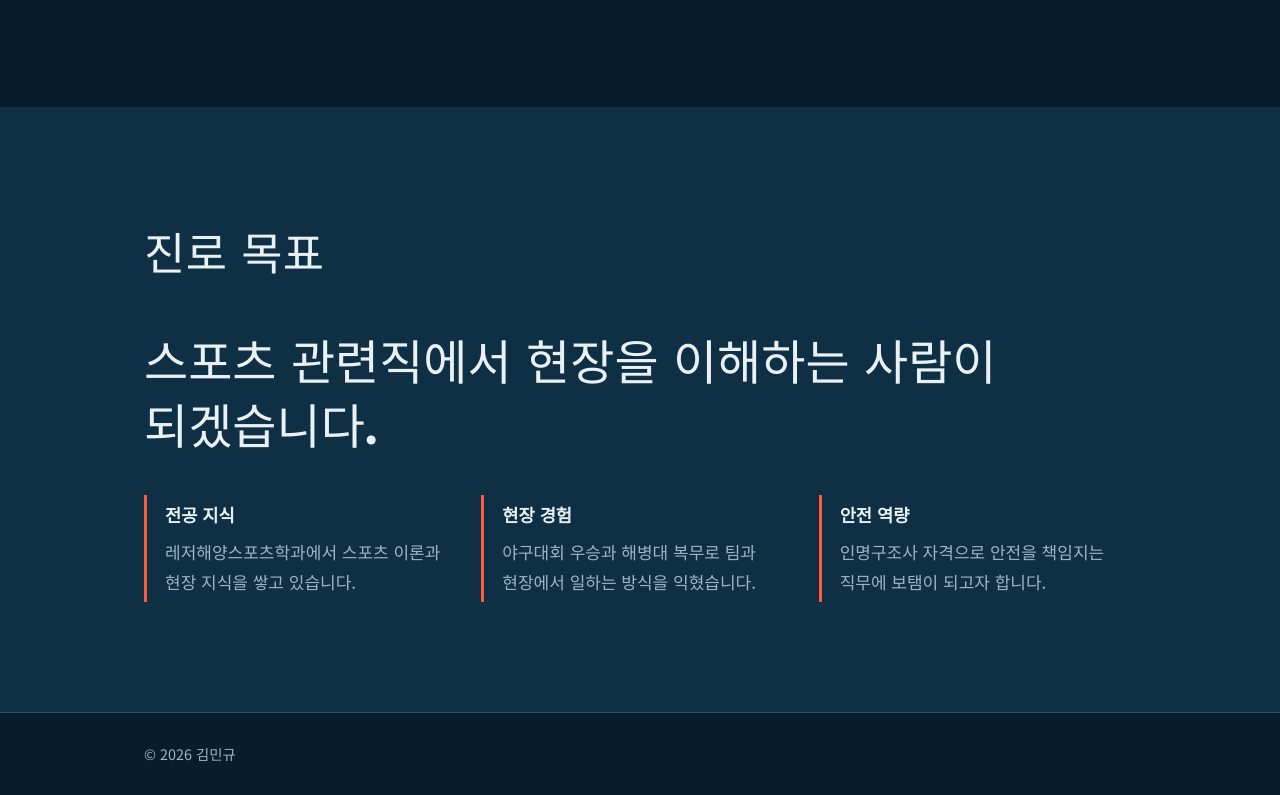
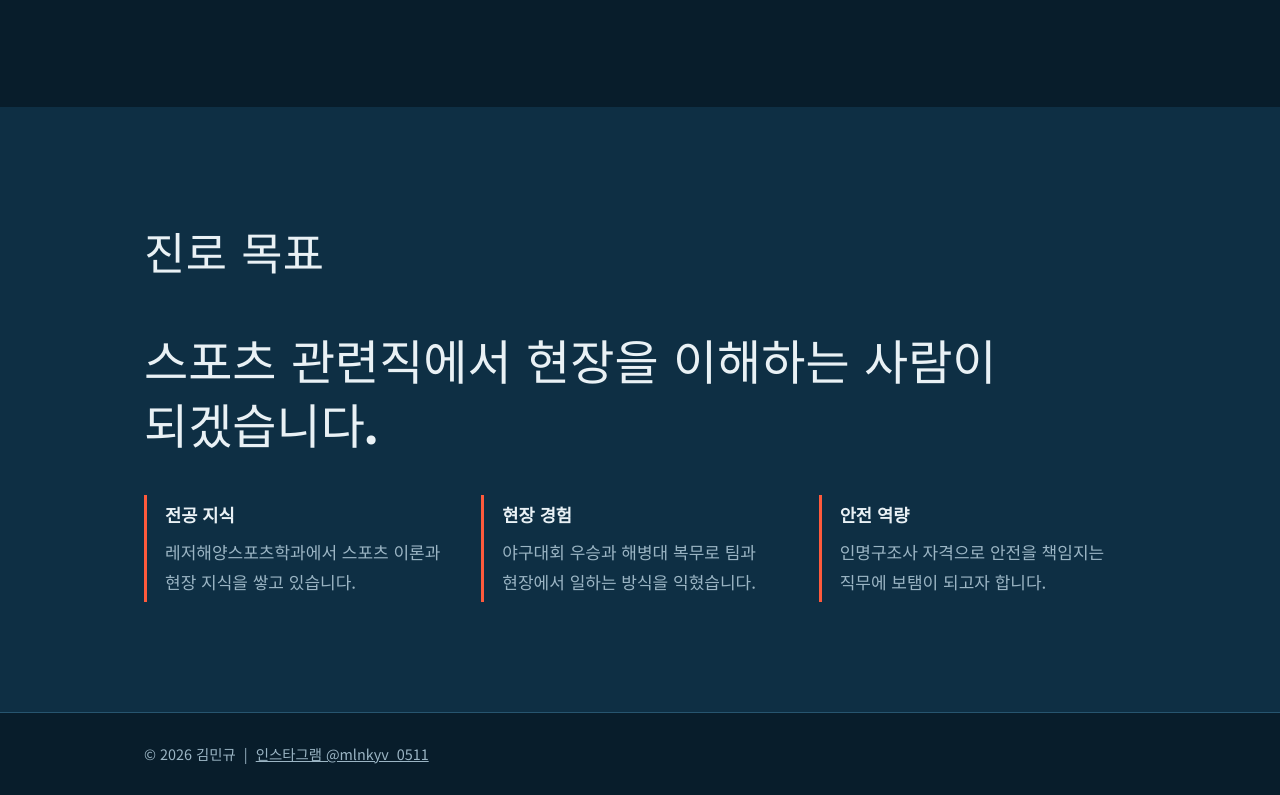
Before and after one commit to zrlaalsrbz/-, a plain HTML site: page index.html in a window 1280 px wide. Shown: the part 1951-2746 px from the top of the page. Drawn offline with Linux system fonts and the light colour scheme.

Commit message:
Update index.html

```diff
--- a/index.html
+++ b/index.html
@@ -119,7 +119,7 @@ footer{padding:28px 0 calc(28px + env(safe-area-inset-bottom,0px));border-top:1p
       <div class="btns">
         <a class="btn primary" href="#skills">역량 보기</a>
         <a class="btn" href="#goal">진로 목표</a>
-      </div>
+<a class="btn" href="https://www.instagram.com/mlnkyv_0511/" target="_blank" rel="noopener noreferrer">인스타그램 @mlnkyv_0511</a>      </div>
     </div>
     <svg class="waves" viewBox="0 0 1200 90" preserveAspectRatio="none" aria-hidden="true">
       <g class="w1"><path d="M0 45 Q50 15 100 45 T200 45 T300 45 T400 45 T500 45 T600 45 T700 45 T800 45 T900 45 T1000 45 T1100 45 T1200 45 T1300 45 T1400 45"/></g>
@@ -185,7 +185,7 @@ footer{padding:28px 0 calc(28px + env(safe-area-inset-bottom,0px));border-top:1p
   </section>
 </main>
 
-<footer><div class="wrap">© 2026 김민규</div></footer>
+<footer><div class="wrap">© 2026 김민규 &nbsp;|&nbsp; <a href="https://www.instagram.com/mlnkyv_0511/" target="_blank" rel="noopener noreferrer">인스타그램 @mlnkyv_0511</a></div></footer>
 
 <script>
 (function(){
```
